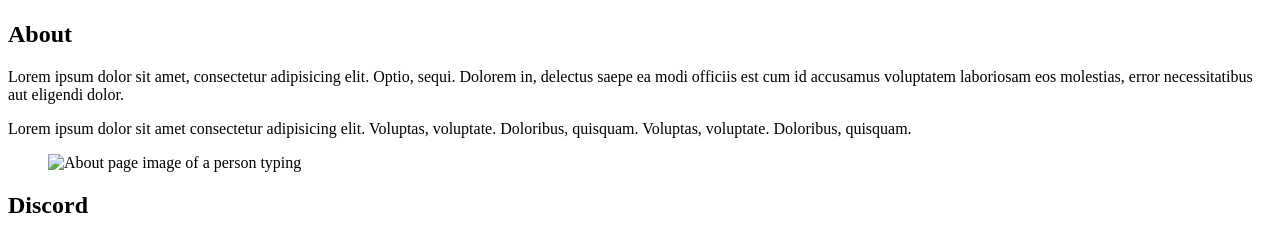
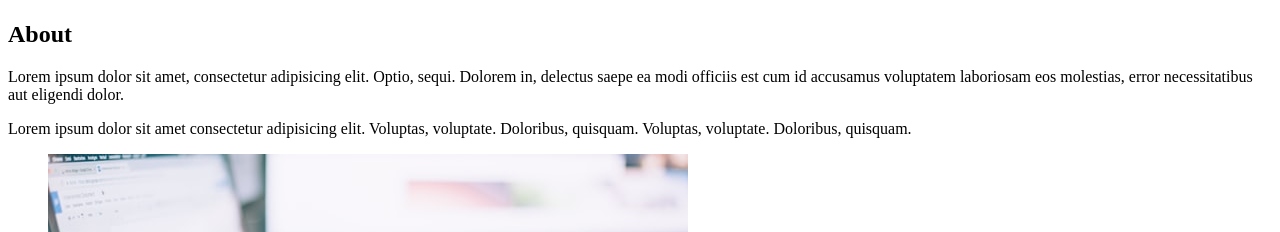
Before and after one commit to NathanJohnsonBuildingforbetter/FesIntroProject-Part-2, a plain HTML site: page index.html in a window 1280 px wide. Shown: the part 798-1030 px from the top of the page. Drawn offline with Linux system fonts and the light colour scheme; files whose address does not match are found by name.

Commit message:
fix broken images

```diff
--- a/index.html
+++ b/index.html
@@ -30,7 +30,7 @@
     </p>
     <p>Lorem ipsum dolor sit amet consectetur adipisicing elit. Voluptas, voluptate. Doloribus, quisquam. Voluptas, voluptate. Doloribus, quisquam.
     </p>
-    <figure><img src="./HTML Practise Assets/about.png" alt="About page image of a person typing">
+    <figure><img src="./HTML Practise Assets/about.jpg" alt="About page image of a person typing">
     </figure>
 
     </section>
```
Also changed, not shown: HTML Practise Assets/FES.svg (added), HTML Practise Assets/about.jpg (added), HTML Practise Assets/discord.png (added), HTML Practise Assets/laptop.png (added).
